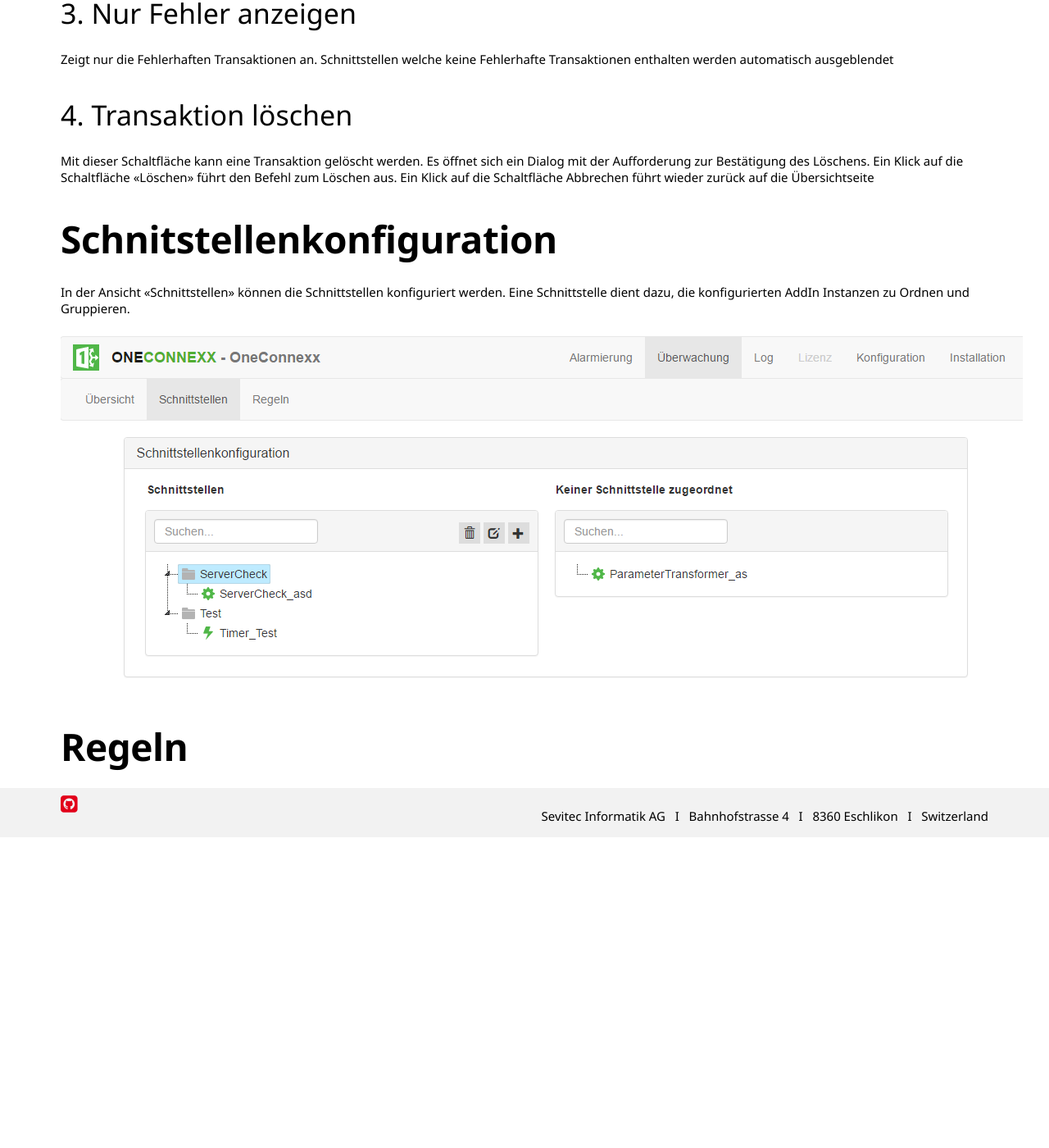
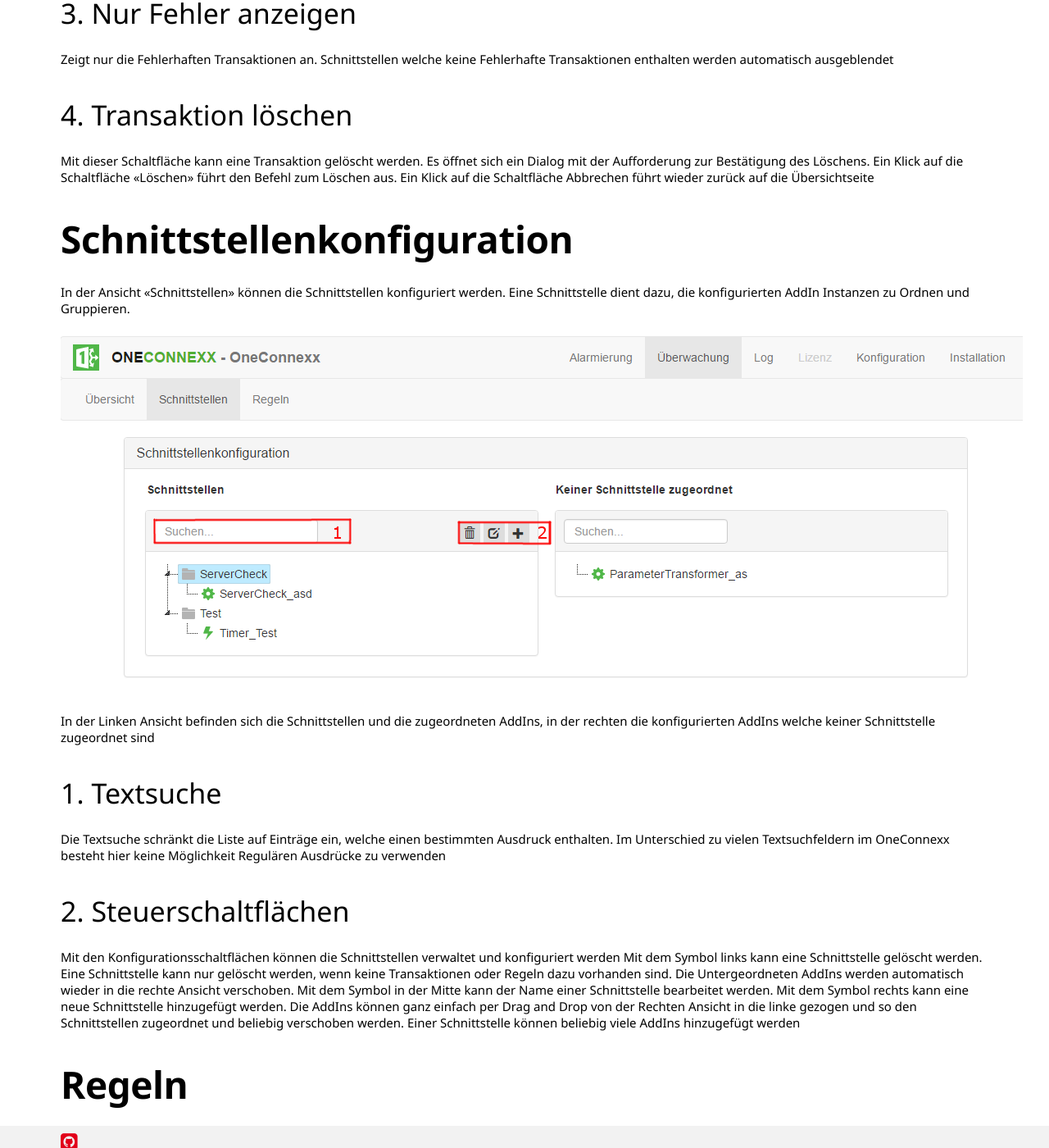
Before and after one commit to primesoft-group/oneconnexx-docs, a Jekyll site: the page built from _pages/webclient/de/ueberwachung.md, in a window 1280 px wide and 1400 px high, scrolled down 2417 px. Shown: the whole window at 82% size. Built offline with Jekyll 4.4.1, drawn with Linux system fonts in a browser that asks for light colours; nearby versions of some CDN libraries; some web fonts are replaced; before the commit the page ends 3438 px from its top, so only the background shows below that.

Commit message:
Arbeit an Überwachungsseite

```diff
--- a/_pages/webclient/de/ueberwachung.md
+++ b/_pages/webclient/de/ueberwachung.md
@@ -58,9 +58,24 @@
 ### 4. Transaktion löschen
   Mit dieser Schaltfläche kann eine Transaktion gelöscht werden. Es öffnet sich ein Dialog mit der Aufforderung zur Bestätigung des Löschens. Ein Klick auf die Schaltfläche «Löschen» führt den Befehl zum Löschen aus. Ein Klick auf die Schaltfläche Abbrechen führt wieder zurück auf die Übersichtseite
 
-## __Schnitstellenkonfiguration__
+## __Schnittstellenkonfiguration__
 In der Ansicht «Schnittstellen» können die Schnittstellen konfiguriert werden. Eine Schnittstelle dient dazu, die konfigurierten AddIn Instanzen zu Ordnen und Gruppieren.
 
 ![X]({{ site.baseUrl }}/assets/content-images/webclient/de/interfaceconfiguration.png "Schnittstellenkonfiguration")
 
+In der Linken Ansicht befinden sich die Schnittstellen und die zugeordneten AddIns, in der rechten die konfigurierten AddIns welche keiner Schnittstelle zugeordnet sind
+
+### 1. Textsuche
+Die Textsuche schränkt die Liste auf Einträge ein, welche einen bestimmten Ausdruck enthalten.
+Im Unterschied zu vielen Textsuchfeldern im OneConnexx besteht hier keine Möglichkeit Regulären Ausdrücke zu verwenden
+
+### 2. Steuerschaltflächen
+Mit den Konfigurationsschaltflächen können die Schnittstellen verwaltet und konfiguriert werden
+Mit dem Symbol links kann eine Schnittstelle gelöscht werden. Eine Schnittstelle kann nur gelöscht werden, wenn keine Transaktionen oder Regeln dazu vorhanden sind. Die Untergeordneten AddIns werden automatisch wieder in die rechte Ansicht verschoben.
+Mit dem Symbol in der Mitte kann der Name einer Schnittstelle bearbeitet werden.
+Mit dem Symbol rechts kann eine neue Schnittstelle hinzugefügt werden.
+Die AddIns können ganz einfach per Drag and Drop von der Rechten Ansicht in die linke gezogen und so den Schnittstellen zugeordnet und beliebig verschoben werden.
+Einer Schnittstelle können beliebig viele AddIns hinzugefügt werden
+
+
 ## __Regeln__
```
Also changed, not shown: assets/content-images/webclient/de/interfaceconfiguration.png.
